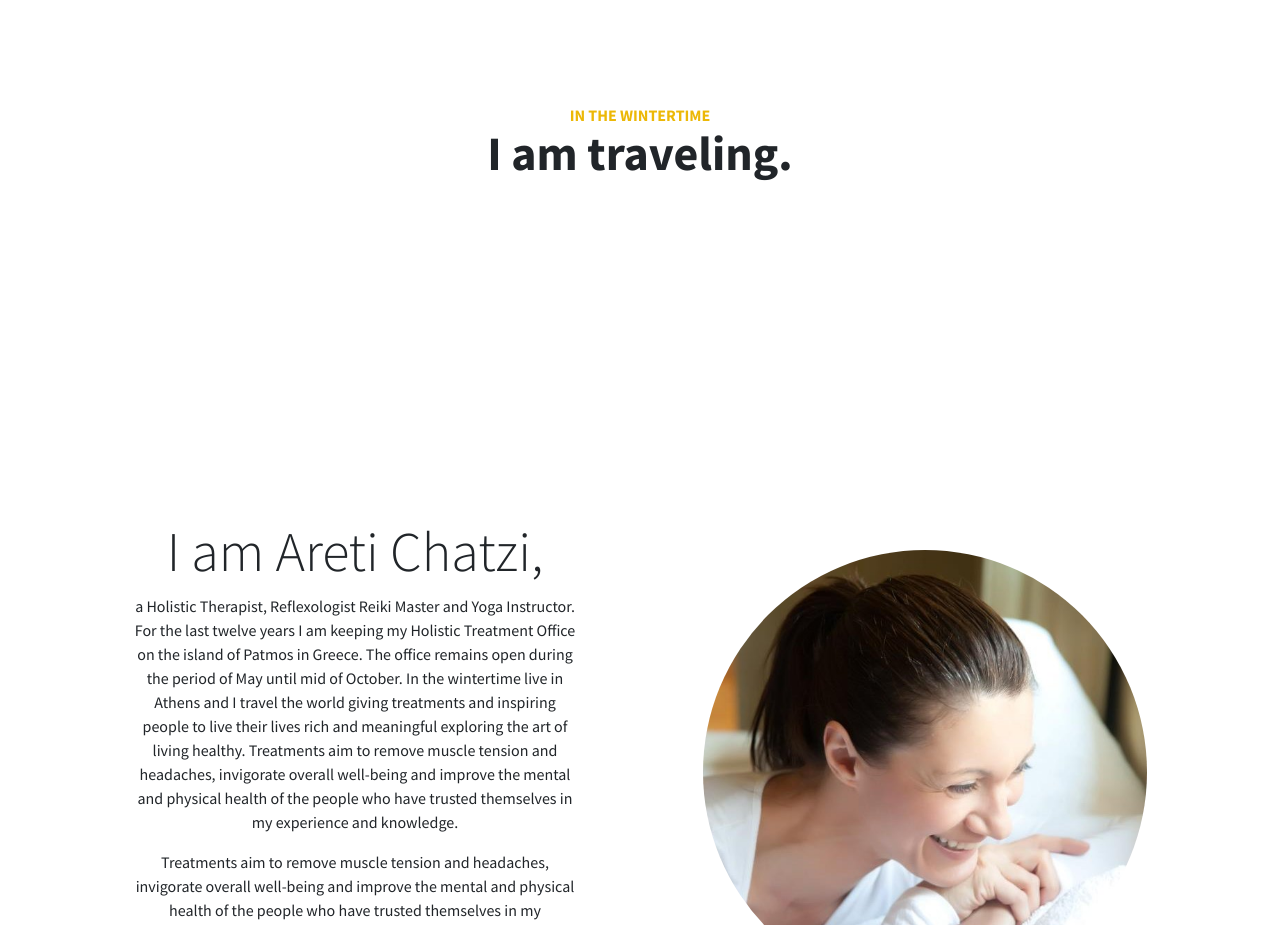
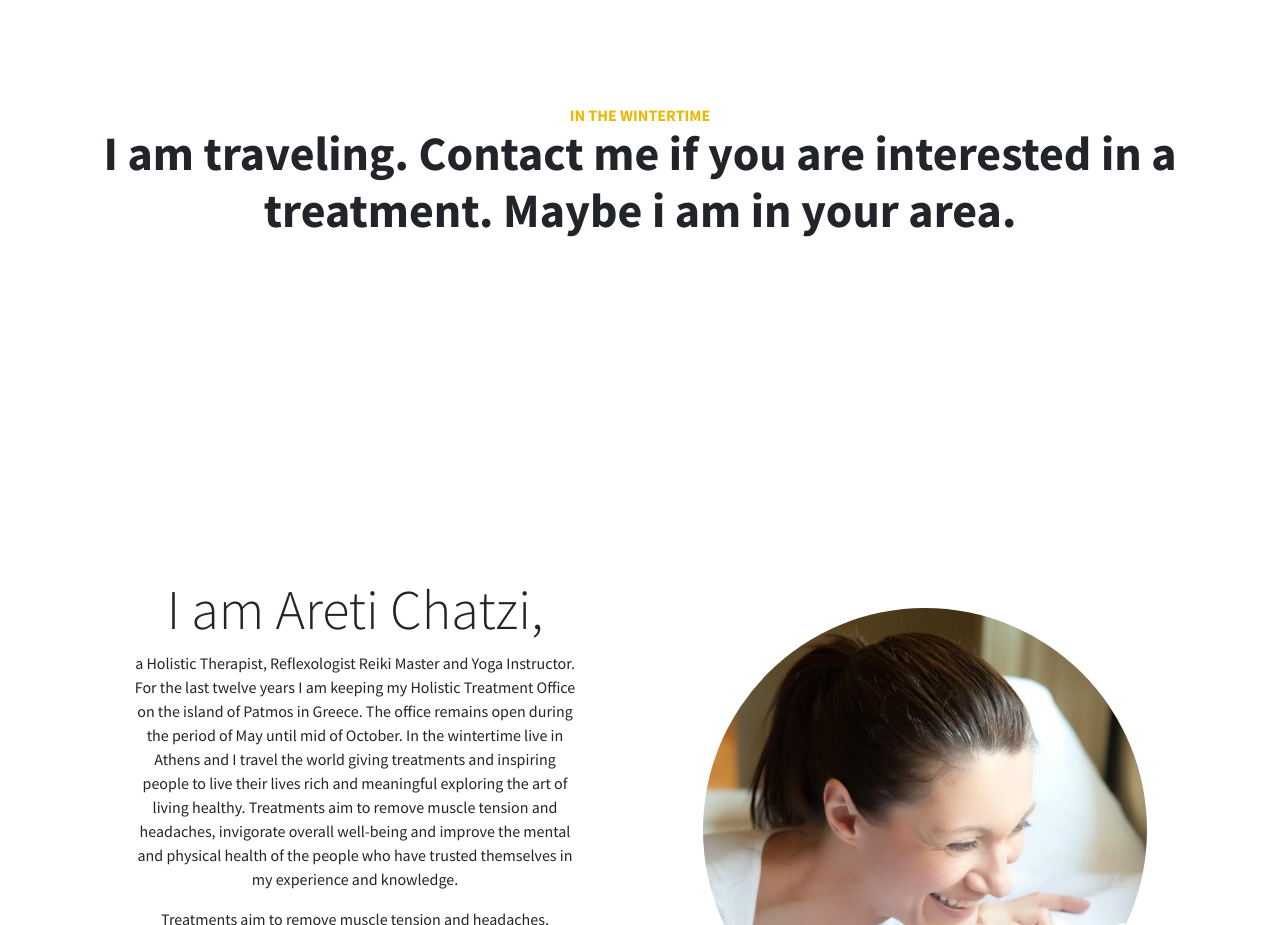
Before and after one commit to cdrcqnts/areti, a plain HTML site: page index.html in a window 1280 px wide. Shown: the part 2320-3245 px from the top of the page. Drawn offline with Linux system fonts and the light colour scheme.

Commit message:
Update index.html

```diff
--- a/index.html
+++ b/index.html
@@ -103,7 +103,7 @@ Treatments aim to remove muscle tension and headaches, invigorate overall well-b
     <section id="travel" class="content-section">
       <div class="content-section-heading text-center">
           <h3 class="text-secondary mb-0">In the Wintertime</h3>
-          <h2 class="mb-5">I am traveling.</h2>
+          <h2 class="mb-5">I am traveling. Contact me if you are interested in a treatment. Maybe i am in your area.</h2>
 
         </div>
       <div class="container">
```
